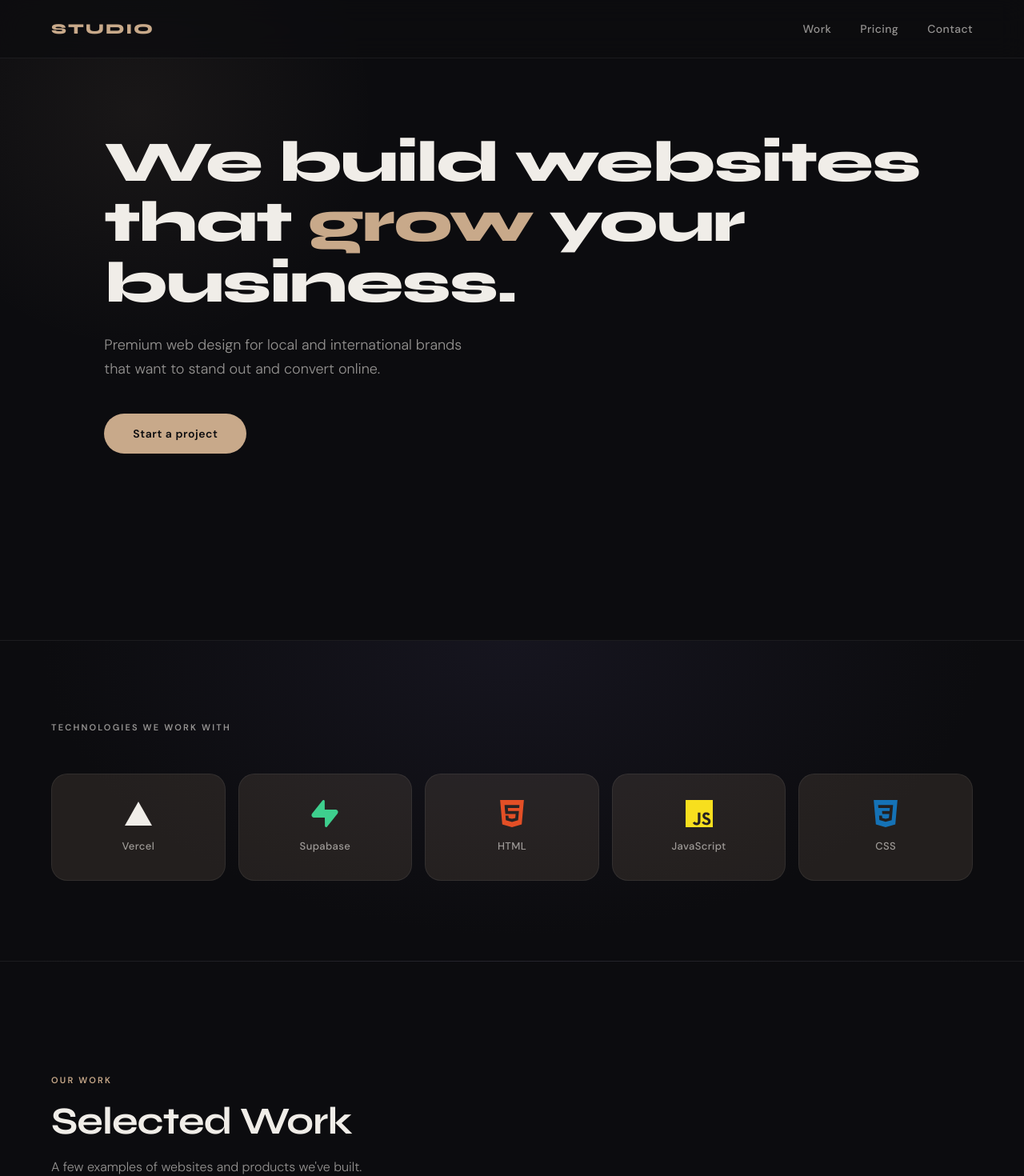
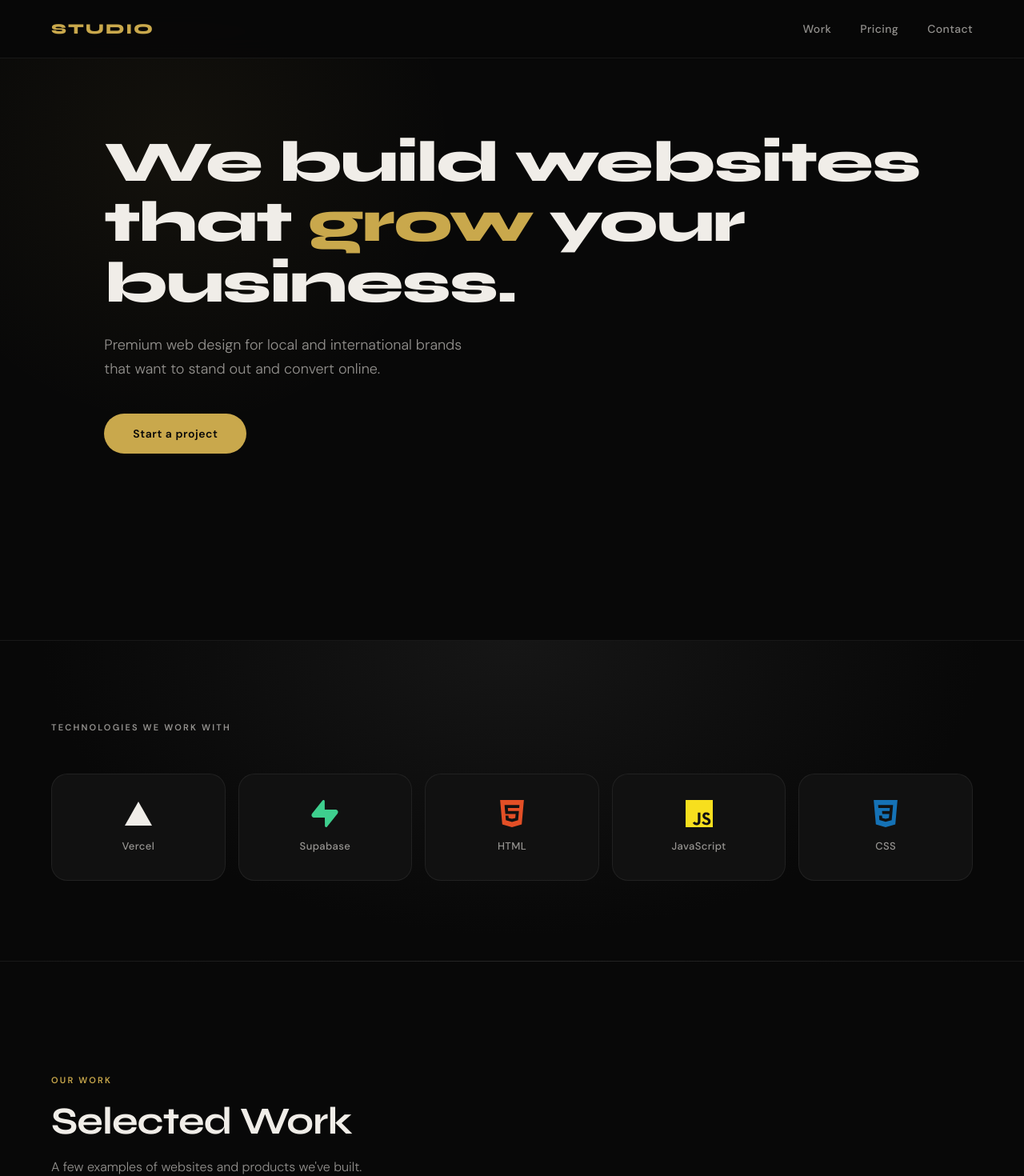
Before and after one commit to weswurld1/startupweb, a Next.js app: page / in a window 1280 px wide. Shown: the top 1470 px of the page at 80% size. Built offline with nearby package versions, Linux system fonts and the light colour scheme.

Commit message:
Update color variables and styles in globals.css

```diff
--- a/app/globals.css
+++ b/app/globals.css
@@ -2,18 +2,19 @@
    CSS CUSTOM PROPERTIES
    ========================================= */
 :root {
-  --color-bg: #0c0c0f;
-  --color-surface: #13131a;
-  --color-surface-hover: #1a1a24;
+  --color-bg: #080808;
+  --color-surface: #111111;
+  --color-surface-hover: #1c1c1c;
   --color-text: #f0ede8;
   --color-text-muted: rgba(240, 237, 232, 0.6);
   --color-text-subtle: rgba(240, 237, 232, 0.35);
   --color-border: rgba(240, 237, 232, 0.07);
   --color-border-hover: rgba(240, 237, 232, 0.15);
 
-  /* Accent: Rose Gold */
-  --color-accent: #c8a98a;
-  --color-accent-dim: rgba(200, 169, 138, 0.12);
+  /* Accent: Gold */
+  --color-accent: #c9a84c;
+  --color-accent-dim: rgba(201, 168, 76, 0.1);
+  --color-accent-glow: rgba(201, 168, 76, 0.2);
 
   --nav-height: 72px;
   --max-width: 1200px;
@@ -124,7 +125,7 @@ section {
   position: fixed;
   top: 0;
   width: 100%;
-  background: rgba(12, 12, 15, 0.75);
+  background: rgba(8, 8, 8, 0.85);
   backdrop-filter: blur(16px);
   -webkit-backdrop-filter: blur(16px);
   border-bottom: 1px solid var(--color-border);
@@ -157,7 +158,7 @@ section {
 }
 
 .nav-links a:hover {
-  color: var(--color-text);
+  color: var(--color-accent);
 }
 
 /* =========================================
@@ -177,9 +178,9 @@ section {
   position: absolute;
   top: -20%;
   left: -10%;
-  width: 600px;
-  height: 600px;
-  background: radial-gradient(circle, rgba(200, 169, 138, 0.07) 0%, transparent 70%);
+  width: 700px;
+  height: 700px;
+  background: radial-gradient(circle, rgba(201, 168, 76, 0.06) 0%, transparent 70%);
   pointer-events: none;
 }
 
@@ -227,7 +228,7 @@ section {
 .button:hover {
   opacity: 0.88;
   transform: translateY(-2px);
-  box-shadow: 0 8px 32px rgba(200, 169, 138, 0.25);
+  box-shadow: 0 8px 32px var(--color-accent-glow);
 }
 
 .button:active {
@@ -298,8 +299,8 @@ section {
 
 .card:hover {
   transform: translateY(-6px);
-  border-color: var(--color-border-hover);
-  box-shadow: 0 24px 48px rgba(0, 0, 0, 0.4);
+  border-color: var(--color-accent);
+  box-shadow: 0 24px 48px rgba(0, 0, 0, 0.5), 0 0 0 1px var(--color-accent-dim);
 }
 
 /* =========================================
@@ -307,7 +308,7 @@ section {
    ========================================= */
 .tech-stack {
   padding: 100px 0;
-  background: radial-gradient(ellipse at top, #16151f 0%, var(--color-bg) 65%);
+  background: radial-gradient(ellipse at top, #161616 0%, var(--color-bg) 65%);
   border-top: 1px solid var(--color-border);
   border-bottom: 1px solid var(--color-border);
 }
@@ -330,7 +331,7 @@ section {
 }
 
 .tech-card {
-  background: var(--color-accent-dim);
+  background: var(--color-surface);
   border: 1px solid var(--color-border);
   border-radius: var(--radius-card);
   padding: 32px 20px;
@@ -344,8 +345,8 @@ section {
 
 .tech-card:hover {
   transform: translateY(-4px);
-  border-color: var(--color-border-hover);
-  background: rgba(200, 169, 138, 0.18);
+  border-color: var(--color-accent);
+  background: var(--color-surface-hover);
 }
 
 .tech-card span {
@@ -368,7 +369,7 @@ section {
   font-size: 40px;
   font-weight: 700;
   margin: 20px 0 8px;
-  color: var(--color-text);
+  color: var(--color-accent);
   letter-spacing: -0.02em;
 }
 
```
